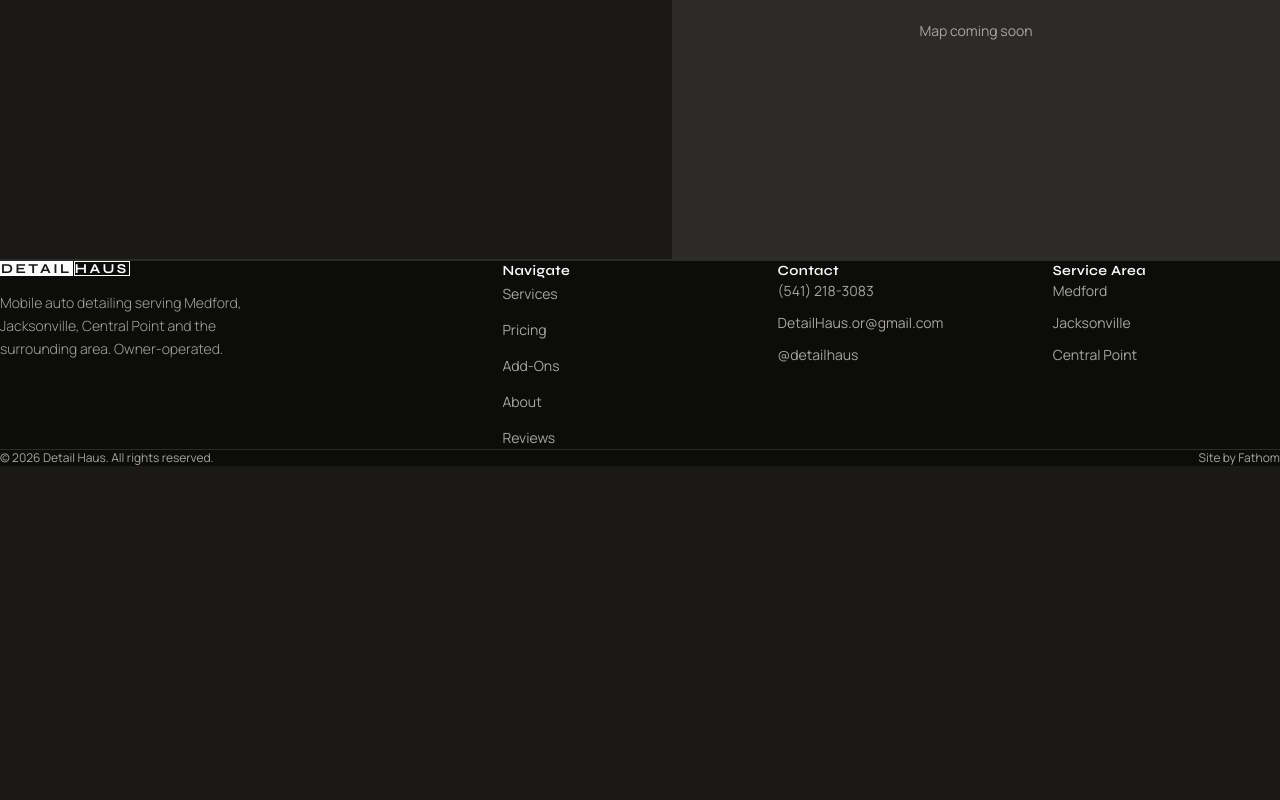
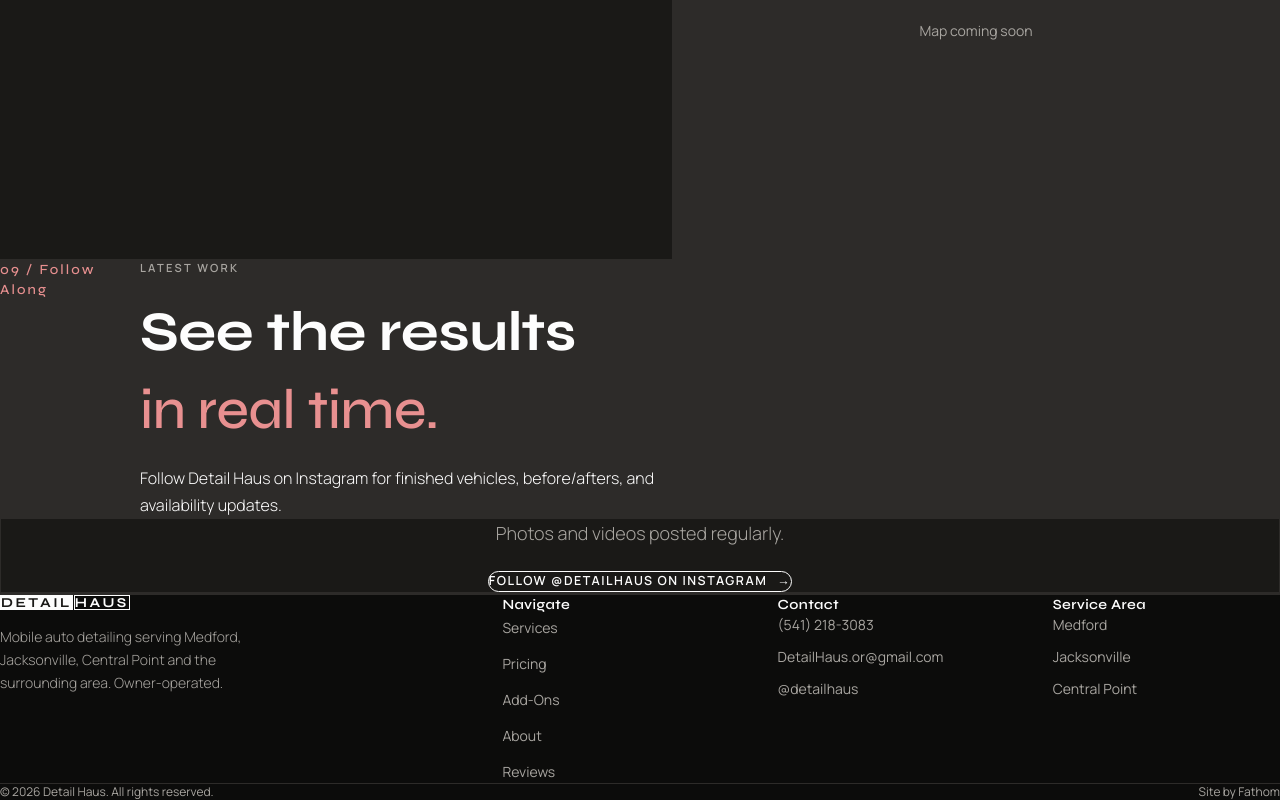
Before and after one commit to ryanwittmers/client-detail-haus, a Next.js app in the folder detail-haus-site/: page / in a window 1280 px wide. Shown: the part 4568-5368 px from the top of the page. Before the commit the page ends 5034 px from the top, so only its background shows below. Built offline with nearby package versions, Linux system fonts and the light colour scheme.

Commit message:
feat: add instagram section with embed placeholder

```diff
--- a/detail-haus-site/app/page.tsx
+++ b/detail-haus-site/app/page.tsx
@@ -8,6 +8,7 @@ import { About }    from '@/components/sections/About'
 import { Reviews }   from '@/components/sections/Reviews'
 import { Products }     from '@/components/sections/Products'
 import { ServiceArea }  from '@/components/sections/ServiceArea'
+import { Instagram }    from '@/components/sections/Instagram'
 
 export default function Home() {
   return (
@@ -21,6 +22,7 @@ export default function Home() {
       <Reviews />
       <Products />
       <ServiceArea />
+      <Instagram />
     </main>
   )
 }
--- /dev/null
+++ b/detail-haus-site/components/sections/Instagram.tsx
@@ -0,0 +1,39 @@
+// components/sections/Instagram.tsx
+'use client'
+import { SectionHead } from '@/components/ui/SectionHead'
+import { Reveal } from '@/components/ui/Reveal'
+import { Button } from '@/components/ui/Button'
+import { SITE_CONFIG } from '@/data/config'
+
+// When client provides Elfsight/Behold widget ID, set it here
+const WIDGET_ID: string | null = null
+
+export function Instagram() {
+  return (
+    <section className="pb-24 border-b border-charcoal bg-charcoal">
+      <div className="max-w-[1320px] mx-auto px-10">
+        <Reveal>
+          <SectionHead
+            index="09 / Follow Along"
+            label="Latest Work"
+            title={<>See the results<br /><em>in real time.</em></>}
+            description="Follow Detail Haus on Instagram for finished vehicles, before/afters, and availability updates."
+            light
+          />
+        </Reveal>
+        {WIDGET_ID ? (
+          <div className={WIDGET_ID} />
+        ) : (
+          <Reveal>
+            <div className="border border-charcoal p-16 flex flex-col items-center gap-6 text-center bg-ink">
+              <p className="text-stone font-light text-lg">Photos and videos posted regularly.</p>
+              <Button href={SITE_CONFIG.instagramUrl} variant="secondary" light arrow>
+                Follow {SITE_CONFIG.instagram} on Instagram
+              </Button>
+            </div>
+          </Reveal>
+        )}
+      </div>
+    </section>
+  )
+}
```
